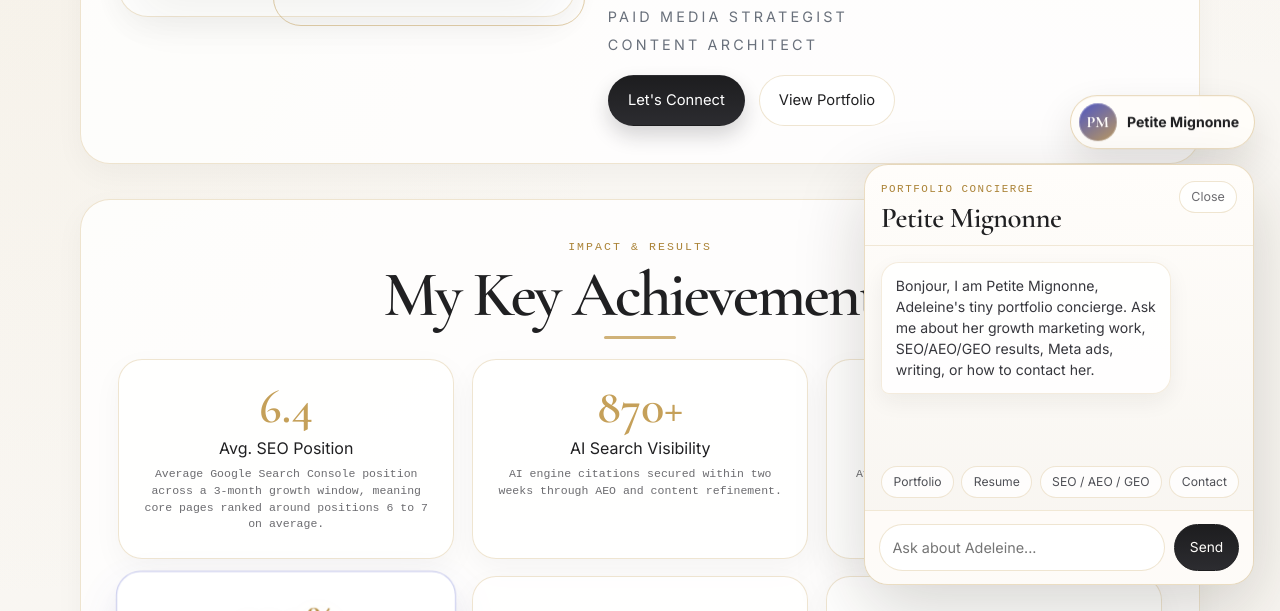
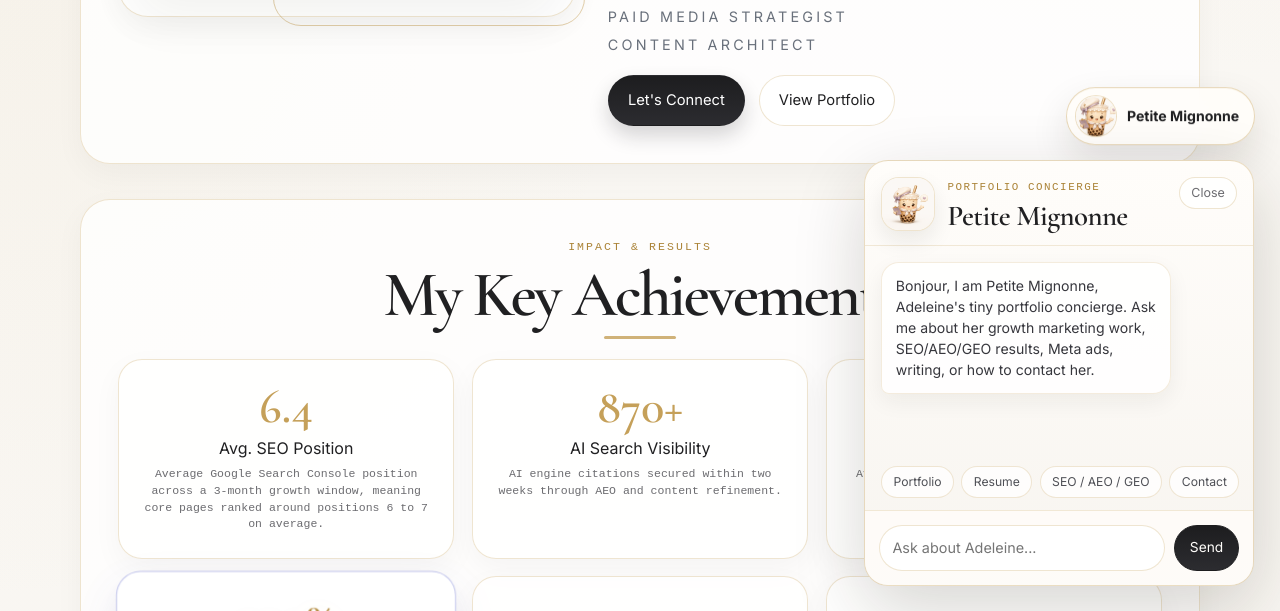
Before and after one commit to Adeleine1217/adeleine1217.github.io, a Jekyll site: the page built from index.html, in a window 1280 px wide and 1400 px high. Shown: the part 789-1400 px from the top of the window. Built offline with Jekyll 4.4.1, drawn with Linux system fonts in a browser that asks for light colours; some web fonts are replaced.

Commit message:
Added Petite Mignonne Image

```diff
--- a/_includes/petite-mignonne.html
+++ b/_includes/petite-mignonne.html
@@ -1,15 +1,20 @@
 {% assign petite_lang = page.lang | default: 'en' %}
 <div class="petite-chat" data-petite-chat data-page-lang="{{ petite_lang }}">
   <button class="petite-chat-toggle" type="button" aria-label="{% if petite_lang == 'fr' %}Ouvrir le chat Petite Mignonne{% else %}Open Petite Mignonne chat{% endif %}" aria-expanded="false" data-petite-toggle>
-    <span class="petite-chat-toggle-mark" aria-hidden="true">PM</span>
+    <span class="petite-chat-toggle-mark" aria-hidden="true">
+      <img src="{{ '/assets/images/petite-mignonne.png' | relative_url }}" alt="">
+    </span>
     <span class="petite-chat-toggle-copy">Petite Mignonne</span>
   </button>
 
   <section class="petite-chat-panel" aria-label="{% if petite_lang == 'fr' %}Chat portfolio Petite Mignonne{% else %}Petite Mignonne portfolio chat{% endif %}" hidden data-petite-panel>
     <div class="petite-chat-header">
-      <div>
-        <p class="petite-chat-kicker">Portfolio Concierge</p>
-        <h2>Petite Mignonne</h2>
+      <div class="petite-chat-identity">
+        <img class="petite-chat-avatar" src="{{ '/assets/images/petite-mignonne.png' | relative_url }}" alt="Petite Mignonne">
+        <div>
+          <p class="petite-chat-kicker">Portfolio Concierge</p>
+          <h2>Petite Mignonne</h2>
+        </div>
       </div>
       <button class="petite-chat-close" type="button" aria-label="{% if petite_lang == 'fr' %}Fermer le chat{% else %}Close chat{% endif %}" data-petite-close>{% if petite_lang == 'fr' %}Fermer{% else %}Close{% endif %}</button>
     </div>
--- a/assets/css/site.css
+++ b/assets/css/site.css
@@ -1809,19 +1809,22 @@ pre {
 .petite-chat-toggle-mark {
   display: inline-grid;
   place-items: center;
-  width: 2.35rem;
-  height: 2.35rem;
+  width: 2.6rem;
+  height: 2.6rem;
   border-radius: 50%;
   color: #fffdfa;
-  background:
-    linear-gradient(145deg, rgba(77, 86, 196, 0.92), rgba(197, 160, 89, 0.94)),
-    #4d56c4;
-  font-family: "Cormorant Garamond", serif;
-  font-size: 1rem;
-  font-weight: 700;
-  letter-spacing: 0;
-  line-height: 1;
-  box-shadow: inset 0 0 0 1px rgba(255, 255, 255, 0.28);
+  background: #fffdfa;
+  border: 1px solid rgba(197, 160, 89, 0.34);
+  box-shadow: inset 0 0 0 2px rgba(255, 255, 255, 0.7);
+  overflow: hidden;
+}
+
+.petite-chat-toggle-mark img {
+  width: 100%;
+  height: 100%;
+  object-fit: cover;
+  object-position: 50% 44%;
+  transform: scale(1.42);
 }
 
 .petite-chat-toggle-copy {
@@ -1875,6 +1878,25 @@ pre {
   gap: 1rem;
   padding: 1rem 1rem 0.85rem;
   border-bottom: 1px solid rgba(197, 160, 89, 0.22);
+}
+
+.petite-chat-identity {
+  display: grid;
+  grid-template-columns: 3.4rem minmax(0, 1fr);
+  gap: 0.75rem;
+  align-items: center;
+  min-width: 0;
+}
+
+.petite-chat-avatar {
+  width: 3.4rem;
+  height: 3.4rem;
+  border: 1px solid rgba(197, 160, 89, 0.28);
+  border-radius: 18px;
+  object-fit: cover;
+  object-position: 50% 44%;
+  background: #fffdfa;
+  box-shadow: 0 10px 22px rgba(31, 26, 18, 0.08);
 }
 
 .petite-chat-kicker {
```
Also changed, not shown: assets/images/petite-mignonne.png (added).
